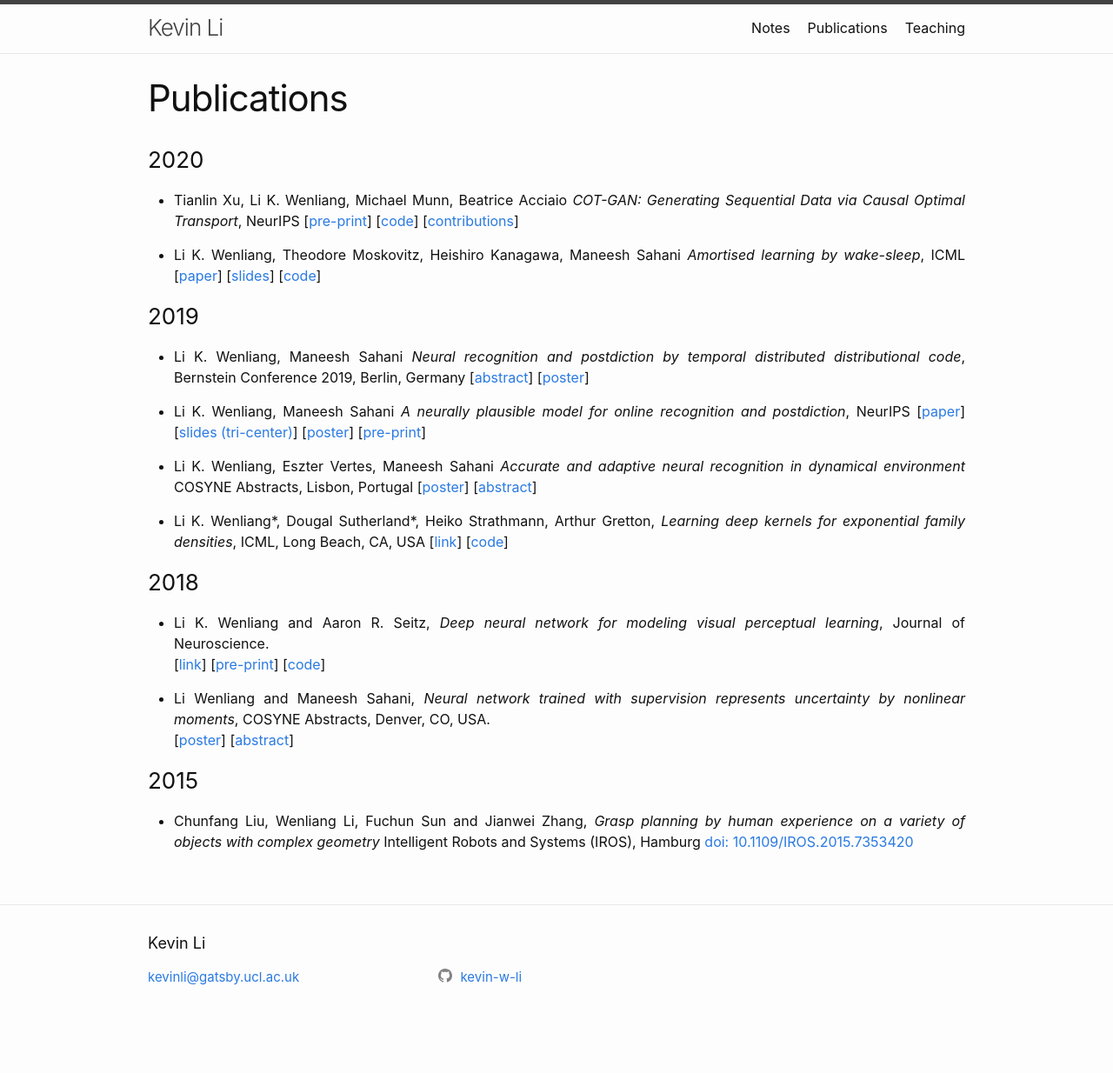
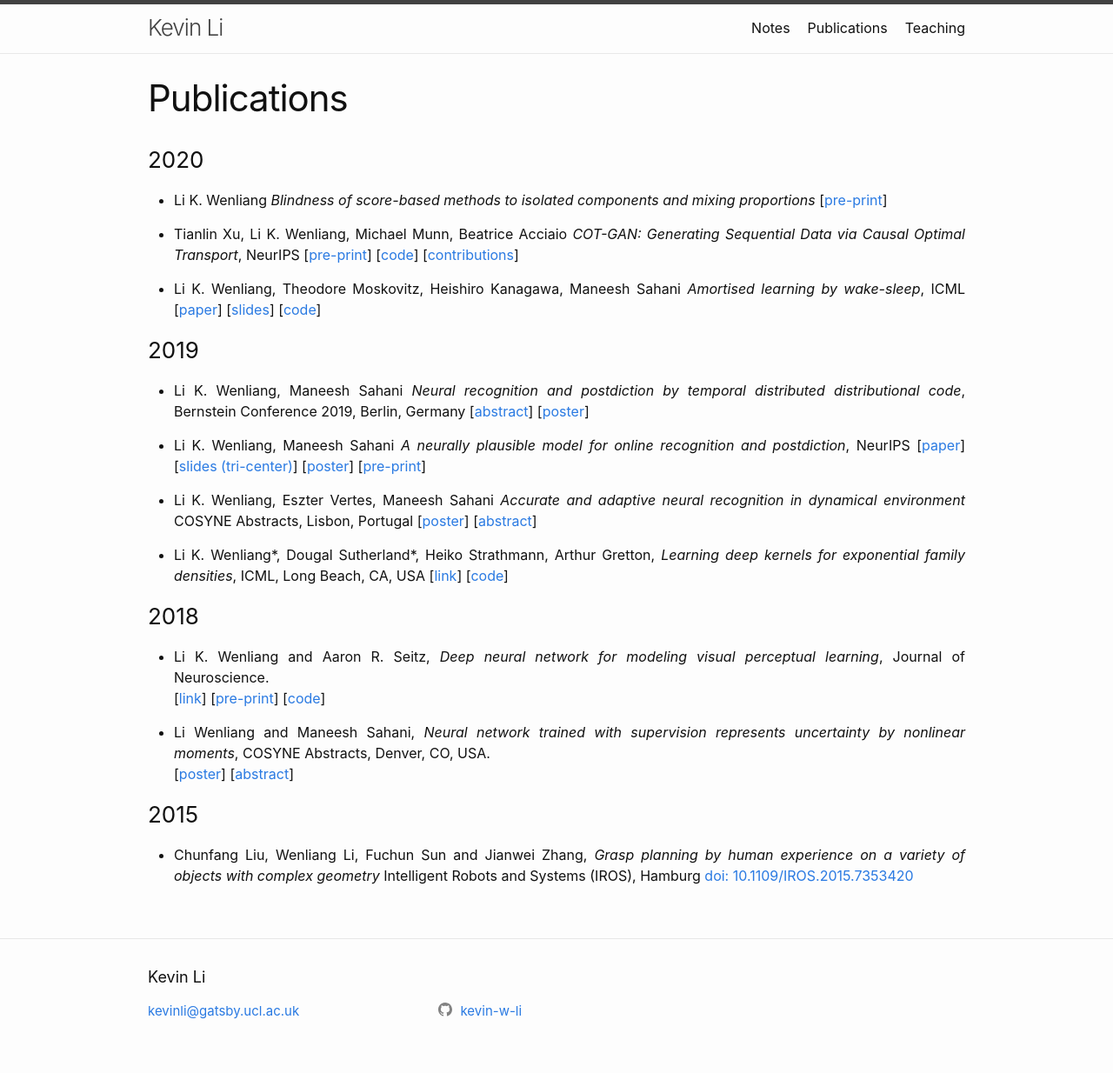
Before and after one commit to kevin-w-li/kevin-w-li.github.io, a Jekyll site: the page built from _pages/publication.md, in a window 1280 px wide. Shown: the whole page at 87% size. Built offline with Jekyll 4.4.1, drawn with Linux system fonts in a browser that asks for light colours; before the commit the page ends 1195 px from its top, so only the background shows below that.

Commit message:
Update publication.md

```diff
--- a/_pages/publication.md
+++ b/_pages/publication.md
@@ -4,6 +4,10 @@ title: Publications
 ---
 
 ### 2020
+
+* Li K. Wenliang
+  *Blindness of score-based methods to isolated components and mixing proportions*
+  [[pre-print](https://arxiv.org/abs/2008.10087)]
 
 * Tianlin Xu, Li K. Wenliang, Michael Munn, Beatrice Acciaio
   *COT-GAN: Generating Sequential Data via Causal Optimal Transport*, NeurIPS
```
